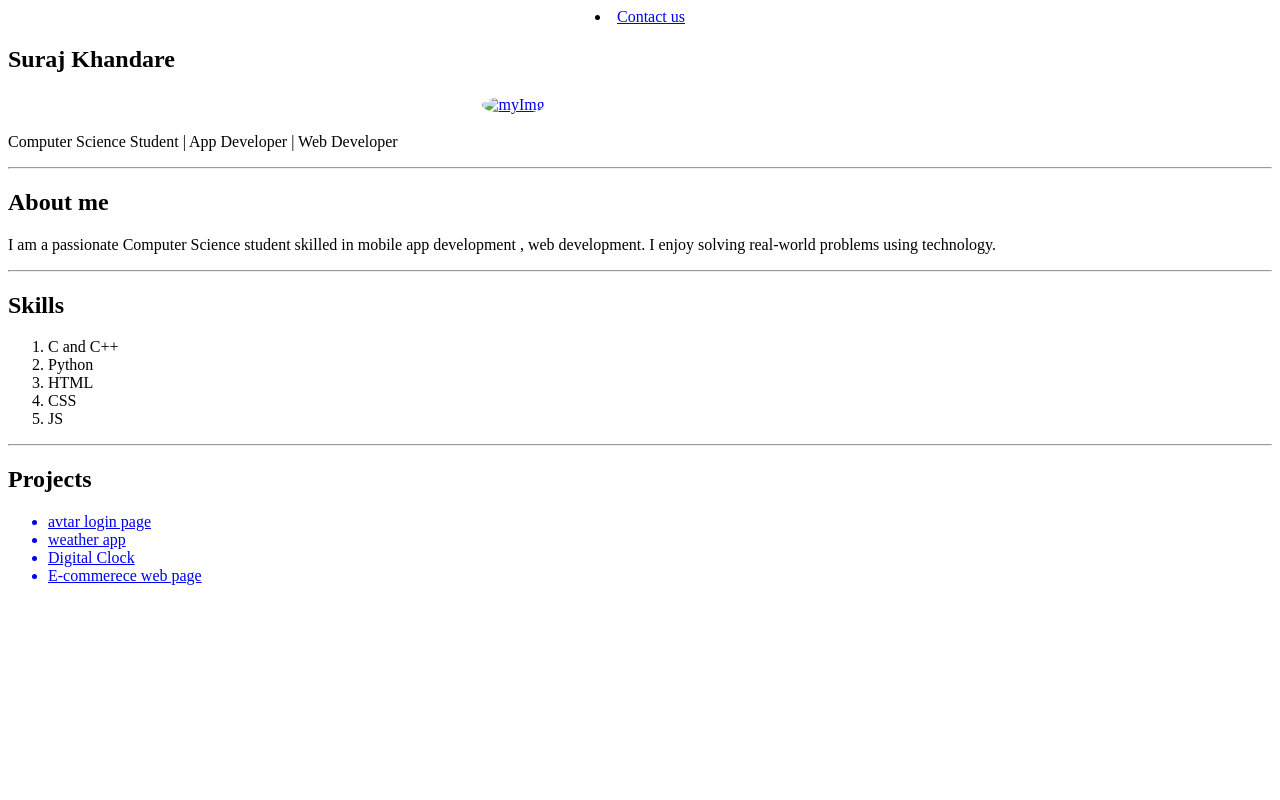
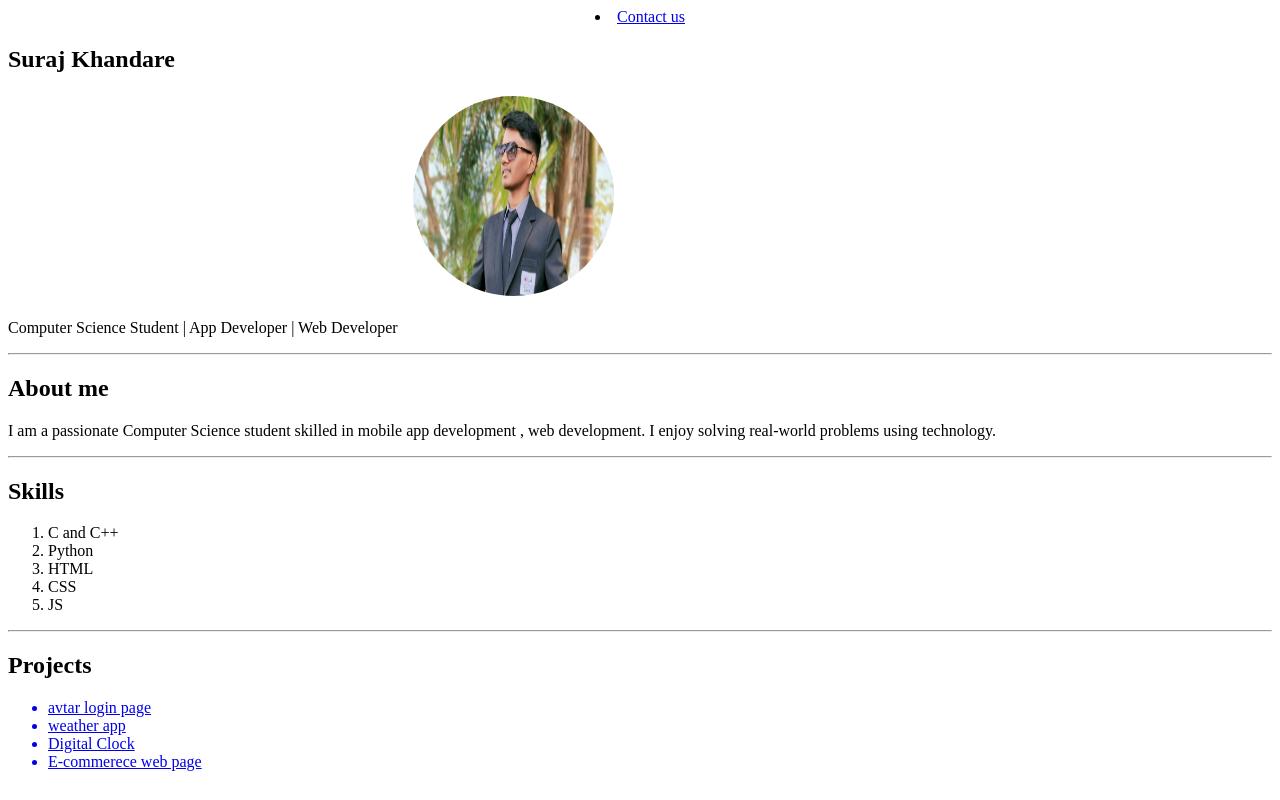
Before and after one commit to surajkhandare01/My-Portfolio, a plain HTML site: page index.html in a window 1280 px wide. Drawn offline with Linux system fonts and the light colour scheme; files whose address does not match are found by name.

Commit message:
Update index.html

```diff
--- a/index.html
+++ b/index.html
@@ -19,7 +19,7 @@
 <table width="80%">
 <tr>
     <td align="center">
-       <a href="https://www.youtube.com/@surajkhandare01"><img src="/images/1739272875708.jpg" alt="myImg" height="200px" width="20%" style="border-radius: 50%;"></a>
+       <a href="https://www.youtube.com/@surajkhandare01"><img src="E:\wev dev\my portfolio\images\1739272875708.jpg" alt="myImg" height="200px" width="20%" style="border-radius: 50%;"></a>
     </td>
 </tr>
 </table>
```
